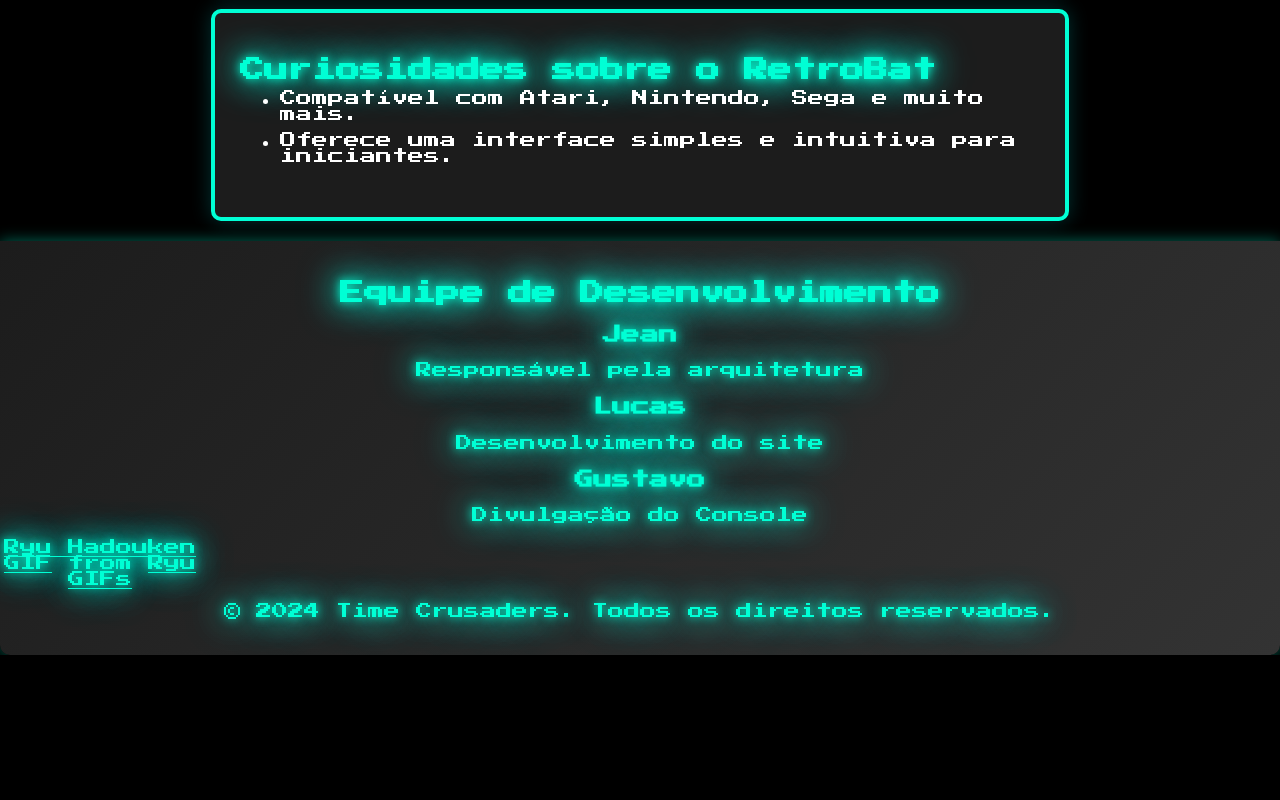
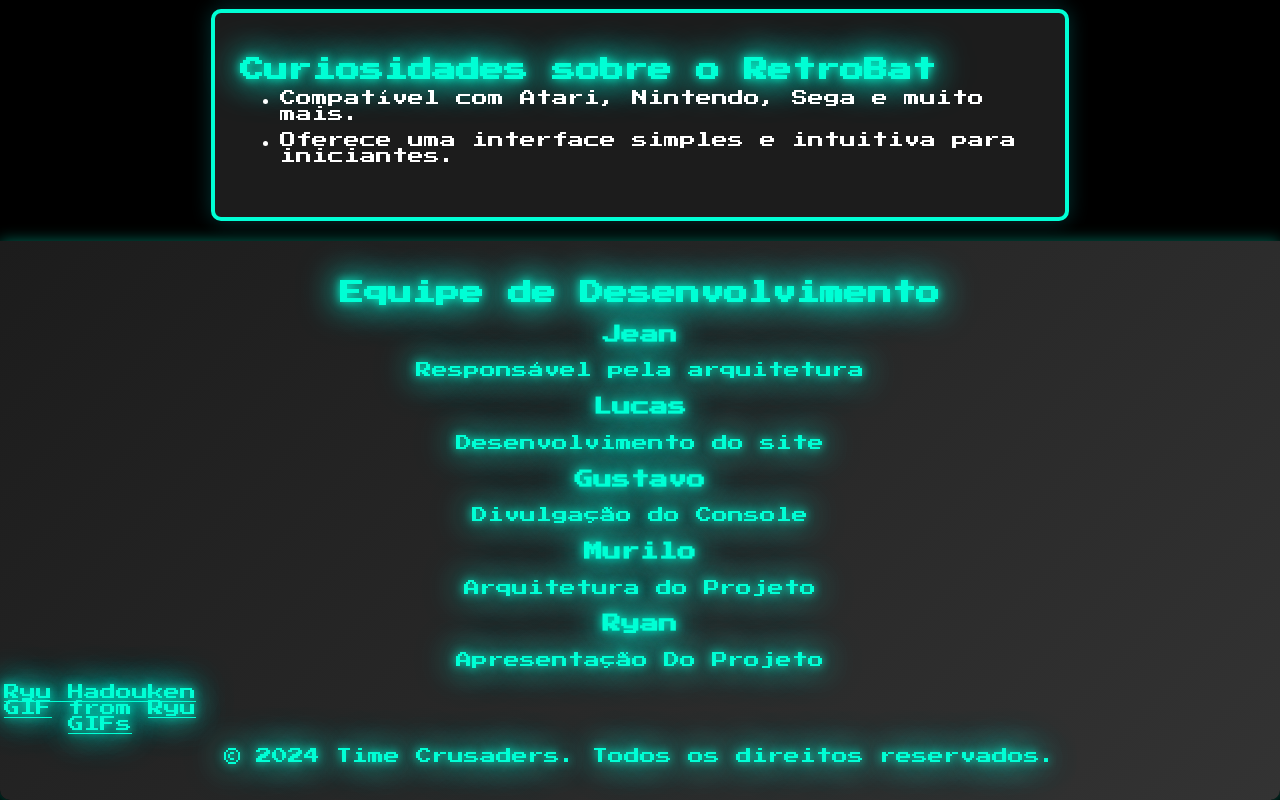
Before and after one commit to Lucassxss/SuperNova, a plain HTML site: page index.html in a window 1280 px wide. Shown: the part 2081-2881 px from the top of the page. Before the commit the page ends 2736 px from the top, so only its background shows below. Drawn offline with Linux system fonts and the light colour scheme; a script that the page names is missing; files whose address does not match are found by name.

Commit message:
Update index.html

```diff
--- a/index.html
+++ b/index.html
@@ -130,11 +130,19 @@
                 <div class="team-member">
                     <h3>Gustavo</h3>
                     <p>Divulgação do Console</p>
+                    </div>
+                    <div class="team-member">
+                        <h3>Murilo</h3>
+                        <p>Arquitetura do Projeto</p>
+                    </div>
+                        <div class="team-member">
+                            <h3>Ryan</h3>
+                            <p>Apresentação Do Projeto</p>
                 </div>
             </div>
         </section>
 
-        <!-- GIF do Hadouken (substituído e ajustado) -->
+
         <div class="footer-gif">
             <div class="tenor-gif-embed" data-postid="9352787" data-share-method="host" data-aspect-ratio="1.66667" data-width="200">
                 <a href="https://tenor.com/view/ryu-hadouken-street-fighter-power-gif-9352787">Ryu Hadouken GIF</a> from <a href="https://tenor.com/search/ryu-gifs">Ryu GIFs</a>
```
